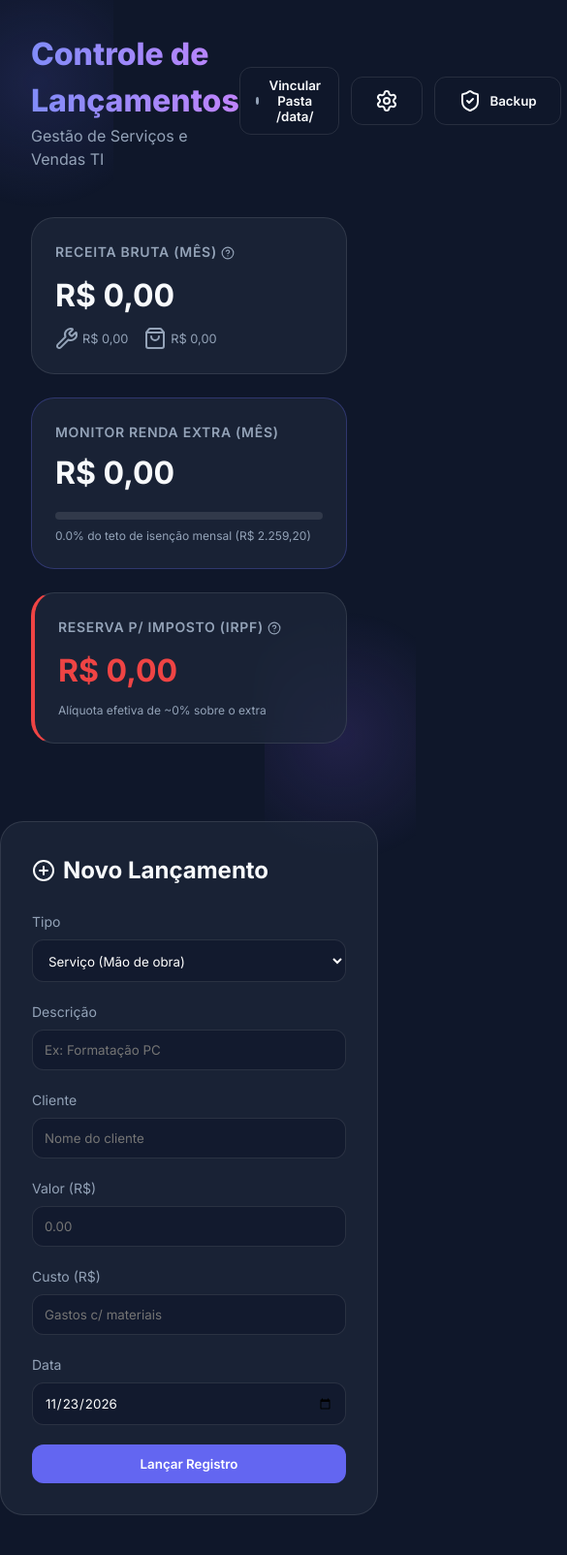
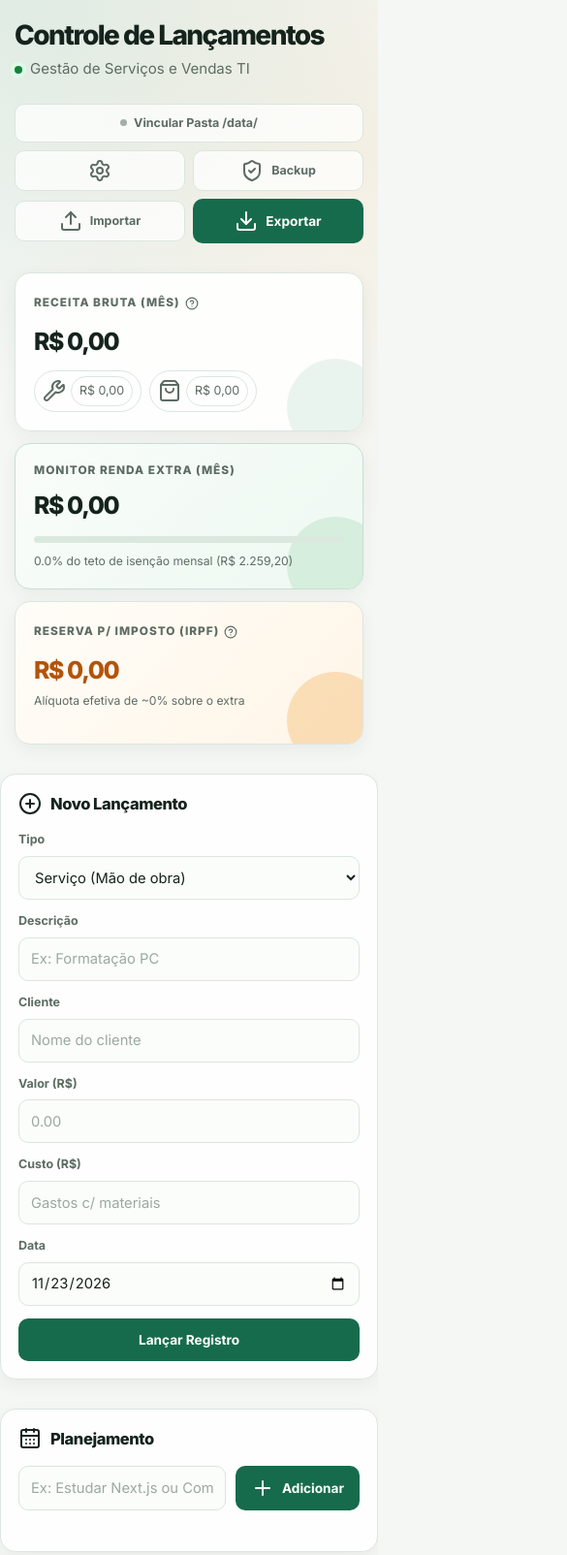
Before and after one commit to ldanilo-ambrosio-so/controle-rendaextra, a plain HTML site: page index.html in a window 390 px wide. Shown: the top 1604 px of the page at 97% size, 585 px wide, since content can reach past the window. Drawn offline with nearby package versions, Linux system fonts and the light colour scheme.

Commit message:
Atualiza interface para dashboard financeiro mais claro e responsivo

```diff
--- a/styles.css
+++ b/styles.css
@@ -1,566 +1,588 @@
-/* CSS Design System for Controle de Lançamentos */
+/* Controle de Renda Extra — Calm financial workspace */
 :root {
-    --primary: #6366f1;
-    --primary-hover: #4f46e5;
-    --bg-dark: #0f172a;
-    --bg-card: #1e293b;
-    --text-main: #f8fafc;
-    --text-muted: #94a3b8;
-    --success: #22c55e;
-    --danger: #ef4444;
-    --glass: rgba(30, 41, 59, 0.7);
-    --border: rgba(255, 255, 255, 0.1);
+    --bg: #f5f7f5;
+    --surface: #ffffff;
+    --surface-subtle: #f0f4f1;
+    --ink: #15231d;
+    --ink-soft: #5d6c63;
+    --line: #dce5df;
+    --primary: #176b4d;
+    --primary-hover: #0e553b;
+    --primary-soft: #e2f2e9;
+    --success: #15803d;
+    --success-soft: #dcfce7;
+    --warning: #b45309;
+    --warning-soft: #fef3c7;
+    --danger: #c2413b;
+    --danger-soft: #fee2e2;
+    --shadow: 0 16px 45px rgba(26, 55, 41, .08);
+    --shadow-sm: 0 6px 18px rgba(26, 55, 41, .06);
 }
 
 * {
+    box-sizing: border-box;
     margin: 0;
     padding: 0;
-    box-sizing: border-box;
-    font-family: 'Inter', system-ui, -apple-system, sans-serif;
+    font-family: 'Inter', system-ui, -apple-system, BlinkMacSystemFont, "Segoe UI", sans-serif;
 }
 
 body {
-    background-color: var(--bg-dark);
-    color: var(--text-main);
-    line-height: 1.5;
     min-height: 100vh;
     overflow-x: hidden;
-}
-
-/* Glassmorphism Gradient Background */
-body::before {
-    content: '';
-    position: fixed;
-    top: -10%;
-    left: -10%;
-    width: 40%;
-    height: 40%;
-    background: radial-gradient(circle, rgba(99, 102, 241, 0.15) 0%, transparent 70%);
-    z-index: -1;
-}
-
-body::after {
-    content: '';
-    position: fixed;
-    bottom: -10%;
-    right: -10%;
-    width: 40%;
-    height: 40%;
-    background: radial-gradient(circle, rgba(139, 92, 246, 0.15) 0%, transparent 70%);
-    z-index: -1;
+    background:
+        radial-gradient(circle at 5% 0%, rgba(139, 192, 160, .2), transparent 26rem),
+        radial-gradient(circle at 95% 8%, rgba(242, 194, 128, .14), transparent 25rem),
+        var(--bg);
+    color: var(--ink);
+    line-height: 1.5;
 }
 
 .container {
-    max-width: 1200px;
+    width: min(1240px, 100%);
     margin: 0 auto;
-    padding: 2rem;
-    box-sizing: border-box;
-    width: 100%;
+    padding: 34px 28px 0;
 }
 
-header {
+.container > header {
     display: flex;
     justify-content: space-between;
-    align-items: center;
-    margin-bottom: 3rem;
-    animation: fadeInDown 0.8s ease-out;
+    align-items: flex-start;
+    gap: 24px;
+    margin-bottom: 30px;
 }
 
 h1 {
-    font-size: 2rem;
+    color: var(--ink);
+    font-size: clamp(1.75rem, 3.4vw, 2.5rem);
     font-weight: 800;
-    background: linear-gradient(to right, #818cf8, #c084fc);
-    -webkit-background-clip: text;
-    background-clip: text;
-    color: transparent;
+    letter-spacing: -.055em;
+    line-height: 1.05;
+}
+
+.container > header p {
+    display: flex;
+    align-items: center;
+    gap: 8px;
+    margin-top: 9px;
+    color: var(--ink-soft) !important;
+    font-size: .94rem;
+}
+
+.container > header p::before {
+    width: 8px;
+    height: 8px;
+    border-radius: 50%;
+    background: var(--success);
+    box-shadow: 0 0 0 4px var(--success-soft);
+    content: "";
 }
 
 .dashboard-grid {
     display: grid;
-    grid-template-columns: repeat(3, 1fr);
-    /* Força 3 colunas iguais no desktop */
-    gap: 1.5rem;
-    margin-bottom: 3rem;
-    width: 100%;
-}
-
-@media (max-width: 1024px) {
-    .dashboard-grid {
-        grid-template-columns: repeat(2, 1fr);
-    }
-}
-
-@media (max-width: 768px) {
-    .dashboard-grid {
-        grid-template-columns: 1fr;
-    }
+    grid-template-columns: repeat(3, minmax(0, 1fr));
+    gap: 18px;
+    margin-bottom: 30px;
 }
 
 .card {
-    background: var(--glass);
-    backdrop-filter: blur(12px);
-    border: 1px solid var(--border);
-    border-radius: 1.5rem;
-    padding: 1.5rem;
-    transition: transform 0.3s ease, box-shadow 0.3s ease;
+    position: relative;
+    min-height: 169px;
+    overflow: hidden;
+    padding: 23px;
+    border: 1px solid var(--line);
+    border-radius: 20px;
+    background: rgba(255, 255, 255, .9);
+    box-shadow: var(--shadow-sm);
+    transition: transform .2s ease, box-shadow .2s ease, border-color .2s ease;
+}
+
+.card::after {
+    position: absolute;
+    right: -22px;
+    bottom: -26px;
+    width: 100px;
+    height: 100px;
+    border-radius: 50%;
+    background: var(--primary-soft);
+    content: "";
+    opacity: .72;
 }
 
 .card:hover {
-    transform: translateY(-5px);
-    box-shadow: 0 10px 25px -5px rgba(0, 0, 0, 0.3);
+    transform: translateY(-3px);
+    border-color: #b7d7c4;
+    box-shadow: var(--shadow);
 }
 
 .card-title {
-    color: var(--text-muted);
-    font-size: 0.875rem;
-    font-weight: 600;
+    position: relative;
+    z-index: 1;
+    display: flex;
+    align-items: center;
+    gap: 5px;
+    margin-bottom: 14px;
+    color: var(--ink-soft);
+    font-size: .74rem;
+    font-weight: 750;
+    letter-spacing: .085em;
     text-transform: uppercase;
-    letter-spacing: 0.05em;
-    margin-bottom: 0.5rem;
+}
+
+.card-title i {
+    color: var(--primary);
 }
 
 .card-value {
-    font-size: 2rem;
-    font-weight: 700;
+    position: relative;
+    z-index: 1;
+    color: var(--ink);
+    font-size: clamp(1.55rem, 2.6vw, 2.12rem);
+    font-weight: 780;
+    letter-spacing: -.055em;
+    line-height: 1.05;
 }
 
 .split-values {
+    position: relative;
+    z-index: 1;
     display: flex;
-    gap: 1rem;
-    margin-top: 0.5rem;
-    font-size: 0.8rem;
-    color: var(--text-muted);
+    flex-wrap: wrap;
+    gap: 8px;
+    margin-top: 17px;
+    color: var(--ink-soft);
+    font-size: .78rem;
 }
 
 .split-values span {
-    display: flex;
+    display: inline-flex;
     align-items: center;
-    gap: 0.25rem;
+    gap: 5px;
+    padding: 5px 8px;
+    border: 1px solid var(--line);
+    border-radius: 999px;
+    background: rgba(255,255,255,.7);
 }
 
 .split-values i {
     width: 14px;
     height: 14px;
+    color: var(--primary);
+}
+
+.limit-card {
+    border-color: #c7dfd0;
+    background: linear-gradient(135deg, #f9fdf9, #eef8f1);
+}
+
+.limit-card::after {
+    background: #ccebd6;
+}
+
+#taxCard {
+    border-left: 1px solid var(--line) !important;
+    background: linear-gradient(135deg, #fffdf9, #fff5e6);
+}
+
+#taxCard::after {
+    background: #f8d5a2;
+}
+
+#taxCard .card-value {
+    color: var(--warning) !important;
 }
 
 .progress-container {
-    height: 8px;
-    background: rgba(255, 255, 255, 0.1);
-    border-radius: 4px;
-    margin-top: 1rem;
+    position: relative;
+    z-index: 1;
+    height: 7px;
+    margin-top: 18px;
     overflow: hidden;
+    border-radius: 999px;
+    background: #dbe8de;
 }
 
 .progress-bar {
+    width: 0%;
     height: 100%;
-    background: linear-gradient(to right, var(--success), #facc15, var(--danger));
-    background-size: 1200px 100%;
-    /* Fix width to prevent stretching */
-    width: 0%;
-    transition: width 0.5s ease;
+    border-radius: inherit;
+    background: linear-gradient(90deg, #1d9b5a, #86bd55, #efa23d);
+    transition: width .45s ease;
 }
 
-.limit-card {
-    border: 1px solid rgba(99, 102, 241, 0.3);
+#limitInfo,
+#taxExplanation {
+    position: relative;
+    z-index: 1;
+    margin-top: 10px !important;
+    color: var(--ink-soft) !important;
+    font-size: .76rem !important;
 }
 
 .section-title {
-    font-size: 1.5rem;
-    margin-bottom: 1.5rem;
     display: flex;
     align-items: center;
-    gap: 0.5rem;
+    gap: 9px;
+    margin-bottom: 16px;
+    color: var(--ink);
+    font-size: 1.1rem;
+    font-weight: 750;
+    letter-spacing: -.025em;
 }
 
-/* Form Styles */
+.section-title i {
+    width: 21px;
+    height: 21px;
+    padding: 3px;
+    border-radius: 7px;
+    background: var(--primary-soft);
+    color: var(--primary);
+}
+
 .form-container {
-    background: var(--glass);
-    padding: 2rem;
-    border-radius: 1.5rem;
-    border: 1px solid var(--border);
-    margin-bottom: 3rem;
-    animation: fadeInUp 0.8s ease-out;
-    box-sizing: border-box;
+    margin-bottom: 30px;
+    padding: 25px;
+    border: 1px solid var(--line);
+    border-radius: 20px;
+    background: rgba(255,255,255,.9);
+    box-shadow: var(--shadow-sm);
 }
 
 .planner-section,
 section {
-    margin-bottom: 3rem;
     width: 100%;
-    box-sizing: border-box;
+    margin-bottom: 30px;
 }
 
 .form-grid {
     display: grid;
-    grid-template-columns: repeat(auto-fit, minmax(180px, 1fr));
-    gap: 1.25rem;
-    align-items: flex-end;
+    grid-template-columns: repeat(auto-fit, minmax(170px, 1fr));
+    align-items: end;
+    gap: 16px;
 }
 
 .input-group {
     display: flex;
     flex-direction: column;
-    gap: 0.5rem;
+    gap: 7px;
 }
 
 label {
-    font-size: 0.875rem;
-    color: var(--text-muted);
+    color: var(--ink-soft);
+    font-size: .78rem;
+    font-weight: 650;
 }
 
 input,
 select {
-    background: rgba(15, 23, 42, 0.6);
-    border: 1px solid var(--border);
-    border-radius: 0.75rem;
-    padding: 0.75rem;
-    color: white;
+    width: 100%;
+    min-height: 45px;
+    padding: 10px 12px;
+    border: 1px solid var(--line);
+    border-radius: 10px;
     outline: none;
-    transition: border-color 0.2s;
+    background: #fbfdfb;
+    color: var(--ink);
+    font-size: .92rem;
+    transition: box-shadow .18s ease, border-color .18s ease, background .18s ease;
 }
+
+input::placeholder { color: #9ba9a1; }
 
 input:focus,
 select:focus {
-    border-color: var(--primary);
+    border-color: #6dad8b;
+    background: white;
+    box-shadow: 0 0 0 3px rgba(45, 139, 92, .13);
 }
 
 button {
+    display: inline-flex;
+    min-height: 44px;
+    align-items: center;
+    justify-content: center;
+    gap: 8px;
+    padding: 10px 15px;
+    border: 1px solid transparent;
+    border-radius: 10px;
     background: var(--primary);
     color: white;
-    border: none;
-    border-radius: 0.75rem;
-    padding: 0.75rem 1.5rem;
-    font-weight: 600;
     cursor: pointer;
-    transition: background 0.2s, transform 0.1s;
-    display: flex;
-    align-items: center;
-    justify-content: center;
-    gap: 0.5rem;
-}
-
-button i {
-    width: 18px;
-    height: 18px;
+    font-size: .85rem;
+    font-weight: 700;
+    transition: transform .15s ease, background .15s ease, box-shadow .15s ease;
 }
 
 button:hover {
     background: var(--primary-hover);
+    box-shadow: 0 8px 14px rgba(23, 107, 77, .18);
 }
 
-button:active {
-    transform: scale(0.98);
+button:active { transform: translateY(1px); }
+
+button i {
+    width: 17px;
+    height: 17px;
 }
 
 .actions-header {
     display: flex;
-    gap: 0.75rem;
+    flex-wrap: wrap;
+    justify-content: flex-end;
+    gap: 8px;
     align-items: center;
 }
 
 .btn-outline {
-    background: transparent;
-    border: 1px solid var(--border);
-    color: var(--text-main);
+    min-height: 40px;
+    padding: 8px 11px;
+    border-color: var(--line);
+    background: rgba(255,255,255,.75);
+    color: var(--ink-soft);
+    font-size: .78rem;
 }
 
 .btn-outline:hover {
-    background: rgba(255, 255, 255, 0.05);
-    border-color: var(--primary);
+    border-color: #a8ceb5;
+    background: var(--primary-soft);
+    color: var(--primary);
+    box-shadow: none;
 }
 
-/* Table Styles */
 .table-wrapper {
-    background: var(--glass);
-    border-radius: 1.5rem;
-    border: 1px solid var(--border);
-    overflow: hidden;
+    overflow: auto;
+    border: 1px solid var(--line);
+    border-radius: 18px;
+    background: var(--surface);
+    box-shadow: var(--shadow-sm);
 }
 
 table {
     width: 100%;
+    min-width: 700px;
     border-collapse: collapse;
     text-align: left;
 }
 
 th {
-    padding: 1rem;
-    background: rgba(255, 255, 255, 0.05);
-    color: var(--text-muted);
-    font-weight: 600;
-    font-size: 0.875rem;
+    padding: 13px 16px;
+    border-bottom: 1px solid var(--line);
+    background: #f7faf7;
+    color: var(--ink-soft);
+    font-size: .71rem;
+    font-weight: 750;
+    letter-spacing: .07em;
+    text-transform: uppercase;
 }
 
 td {
-    padding: 1rem;
-    border-top: 1px solid var(--border);
+    padding: 15px 16px;
+    border-top: 1px solid #edf1ee;
+    color: #34433a;
+    font-size: .88rem;
 }
 
+tbody tr { transition: background .15s ease; }
+tbody tr:hover { background: #f7fbf8; }
+
 tfoot td {
-    background: rgba(99, 102, 241, 0.1);
-    font-weight: 700;
+    border-top: 1px solid #afd0ba;
+    background: #e8f5ec;
     color: var(--primary);
-    border-top: 2px solid var(--primary);
+    font-weight: 750;
 }
 
 .status-badge {
-    padding: 0.25rem 0.75rem;
-    border-radius: 9999px;
-    font-size: 0.75rem;
-    font-weight: 600;
+    display: inline-flex;
+    align-items: center;
+    padding: 4px 9px;
+    border-radius: 999px;
+    font-size: .72rem;
+    font-weight: 700;
 }
 
-.type-service {
-    background: rgba(99, 102, 241, 0.2);
-    color: #818cf8;
-}
+.type-service { background: #e1f2e8; color: #176b4d; }
+.type-sale { background: #e9ebfe; color: #4d4cb8; }
+.type-other { background: #edf0ee; color: #65726a; }
 
-.type-sale {
-    background: rgba(139, 92, 246, 0.2);
-    color: #a78bfa;
-}
-
-.type-other {
-    background: rgba(148, 163, 184, 0.2);
-    color: #94a3b8;
-}
-
-/* Task List Styles */
 .task-list {
     display: flex;
     flex-direction: column;
-    gap: 0.75rem;
+    gap: 9px;
 }
 
 .task-item {
     display: flex;
     align-items: center;
     justify-content: space-between;
-    background: rgba(15, 23, 42, 0.4);
-    padding: 0.75rem 1rem;
-    border-radius: 0.75rem;
-    border: 1px solid var(--border);
-    transition: all 0.2s;
+    padding: 12px 13px;
+    border: 1px solid var(--line);
+    border-radius: 11px;
+    background: #fbfdfb;
+    transition: border-color .15s ease, background .15s ease;
 }
 
 .task-item:hover {
-    background: rgba(15, 23, 42, 0.6);
-    border-color: var(--primary);
+    border-color: #add0b8;
+    background: white;
 }
 
 .task-content {
     display: flex;
+    flex: 1;
     align-items: center;
-    gap: 0.75rem;
+    gap: 10px;
     cursor: pointer;
-    flex: 1;
 }
 
-.task-text {
-    font-size: 0.95rem;
-}
-
-.task-item.completed .task-text {
-    text-decoration: line-through;
-    color: var(--text-muted);
-}
+.task-text { color: #34433a; font-size: .9rem; }
+.task-item.completed .task-text { color: #91a097; text-decoration: line-through; }
 
 .task-checkbox {
+    display: flex;
     width: 20px;
     height: 20px;
-    border: 2px solid var(--primary);
-    border-radius: 4px;
-    display: flex;
+    flex: 0 0 20px;
     align-items: center;
     justify-content: center;
+    border: 2px solid #89b89b;
+    border-radius: 6px;
     color: transparent;
-    transition: all 0.2s;
 }
 
 .task-item.completed .task-checkbox {
+    border-color: var(--primary);
     background: var(--primary);
     color: white;
 }
 
 .btn-delete-task {
+    min-height: auto;
+    padding: 5px;
     background: transparent;
-    color: var(--danger);
-    padding: 0.5rem;
-    opacity: 0.5;
-    transition: opacity 0.2s;
+    color: #c67b75;
+    opacity: .65;
 }
 
-.task-item:hover .btn-delete-task {
-    opacity: 1;
-}
+.btn-delete-task:hover { background: var(--danger-soft); color: var(--danger); box-shadow: none; opacity: 1; }
 
-/* Modal Styles */
 .modal {
-    display: none;
     position: fixed;
     z-index: 1000;
+    top: 0;
     left: 0;
-    top: 0;
+    display: none;
     width: 100%;
     height: 100%;
-    background-color: rgba(0, 0, 0, 0.8);
-    backdrop-filter: blur(4px);
     align-items: center;
     justify-content: center;
+    padding: 20px;
+    background: rgba(17, 33, 25, .43);
+    backdrop-filter: blur(5px);
 }
 
 .modal-content {
-    background: var(--bg-card);
-    border: 1px solid var(--border);
-    border-radius: 1.5rem;
-    width: 90%;
-    max-width: 500px;
-    padding: 2rem;
-    position: relative;
-    animation: zoomIn 0.3s ease-out;
+    width: min(540px, 100%);
+    max-height: min(720px, 90vh);
+    overflow-y: auto;
+    padding: 25px;
+    border: 1px solid rgba(255,255,255,.7);
+    border-radius: 19px;
+    background: white;
+    box-shadow: 0 24px 70px rgba(13, 39, 26, .26);
+    animation: zoomIn .2s ease-out;
 }
 
 .modal-header {
     display: flex;
+    align-items: center;
     justify-content: space-between;
+    gap: 16px;
+    margin-bottom: 18px;
+}
+
+.modal-header h2 {
+    display: flex;
     align-items: center;
-    margin-bottom: 1.5rem;
+    gap: 8px;
+    color: var(--ink);
+    font-size: 1.2rem;
+    letter-spacing: -.03em;
 }
 
 .close-modal,
-.close-modal-rev {
-    background: transparent;
-    border: none;
-    color: var(--text-muted);
+.close-modal-rev,
+.close-modal-settings {
+    min-height: auto;
+    padding: 3px 7px !important;
+    background: transparent !important;
+    color: var(--ink-soft) !important;
     font-size: 1.5rem;
-    cursor: pointer;
+    line-height: 1;
 }
 
 .tip-box {
-    background: rgba(99, 102, 241, 0.1);
+    margin-top: 15px;
+    padding: 14px;
+    border: 1px solid #cfe3d5;
     border-left: 3px solid var(--primary);
-    padding: 1rem;
-    border-radius: 0.5rem;
-    margin-top: 1.5rem;
+    border-radius: 9px;
+    background: #f4faf5;
+    color: #405148;
+    font-size: .88rem;
 }
 
 .tip-box h3 {
-    font-size: 1rem;
-    margin-bottom: 0.5rem;
     display: flex;
     align-items: center;
-    gap: 0.5rem;
+    gap: 7px;
+    margin-bottom: 6px;
     color: var(--primary);
+    font-size: .9rem;
 }
 
-.tip-box ul {
-    margin-top: 0.5rem;
-    padding-left: 1.2rem;
-    font-size: 0.9rem;
-}
+.tip-box ul { margin-top: 7px; padding-left: 17px; }
 
-@keyframes zoomIn {
-    from {
-        opacity: 0;
-        transform: scale(0.95);
-    }
-
-    to {
-        opacity: 1;
-        transform: scale(1);
-    }
-}
-
-/* Animations */
-@keyframes fadeInDown {
-    from {
-        opacity: 0;
-        transform: translateY(-20px);
-    }
-
-    to {
-        opacity: 1;
-        transform: translateY(0);
-    }
-}
-
-@keyframes fadeInUp {
-    from {
-        opacity: 0;
-        transform: translateY(20px);
-    }
-
-    to {
-        opacity: 1;
-        transform: translateY(0);
-    }
-}
-
-/* Custom Scrollbar */
-::-webkit-scrollbar {
-    width: 8px;
-}
-
-::-webkit-scrollbar-track {
-    background: var(--bg-dark);
-}
-
-::-webkit-scrollbar-thumb {
-    background: var(--bg-card);
-    border-radius: 4px;
-}
-
-::-webkit-scrollbar-thumb:hover {
-    background: var(--primary);
-}
-
-/* Folder Sync Status Styles */
 .btn-sync-folder {
-    display: flex;
-    align-items: center;
-    gap: 0.5rem;
-    padding: 0.6rem 1rem;
-    border-radius: 0.75rem;
-    cursor: pointer;
+    gap: 7px;
+    white-space: nowrap;
 }
 
 .sync-dot {
-    width: 8px;
-    height: 8px;
+    display: inline-block;
+    width: 7px;
+    height: 7px;
     border-radius: 50%;
-    display: inline-block;
-    background-color: var(--text-muted);
-    transition: background-color 0.3s ease, box-shadow 0.3s ease;
+    background: #a3afa7;
 }
 
-.btn-sync-folder.active {
-    border-color: var(--success);
-    color: var(--success);
+.btn-sync-folder.active { border-color: #8bca9f; color: var(--success); }
+.btn-sync-folder.active .sync-dot { background: var(--success); box-shadow: 0 0 0 4px var(--success-soft); }
+.btn-sync-folder.pending { border-color: #f2bd6c; color: var(--warning); }
+.btn-sync-folder.pending .sync-dot { background: #e9a340; }
+
+@keyframes zoomIn {
+    from { opacity: 0; transform: translateY(8px) scale(.98); }
+    to { opacity: 1; transform: translateY(0) scale(1); }
 }
 
-.btn-sync-folder.active .sync-dot {
-    background-color: var(--success);
-    box-shadow: 0 0 8px var(--success);
+::-webkit-scrollbar { width: 9px; height: 9px; }
+::-webkit-scrollbar-track { background: #eef2ef; }
+::-webkit-scrollbar-thumb { border: 2px solid #eef2ef; border-radius: 999px; background: #afc6b5; }
+
+@media (max-width: 950px) {
+    .dashboard-grid { grid-template-columns: repeat(2, minmax(0, 1fr)); }
+    .container > header { flex-direction: column; }
+    .actions-header { justify-content: flex-start; }
 }
 
-.btn-sync-folder.pending {
-    border-color: #facc15;
-    color: #facc15;
-    animation: borderPulse 1.5s infinite alternate;
+@media (max-width: 620px) {
+    .container { padding: 22px 15px 0; }
+    .dashboard-grid { grid-template-columns: 1fr; gap: 12px; }
+    .card { min-height: 148px; padding: 19px; border-radius: 16px; }
+    .form-container { padding: 18px; border-radius: 16px; }
+    .form-grid { grid-template-columns: 1fr; gap: 13px; }
+    .actions-header { display: grid; grid-template-columns: 1fr 1fr; width: 100%; }
+    .actions-header button { width: 100%; }
+    .btn-sync-folder { grid-column: 1 / -1; }
+    .section-title { font-size: 1.03rem; }
 }
-
-.btn-sync-folder.pending .sync-dot {
-    background-color: #facc15;
-    box-shadow: 0 0 8px #facc15;
-    animation: dotPulse 1.5s infinite alternate;
-}
-
-@keyframes dotPulse {
-    from { opacity: 0.4; }
-    to { opacity: 1; }
-}
-
-@keyframes borderPulse {
-    from { border-color: rgba(250, 204, 21, 0.3); }
-    to { border-color: rgba(250, 204, 21, 1); }
-}
```
